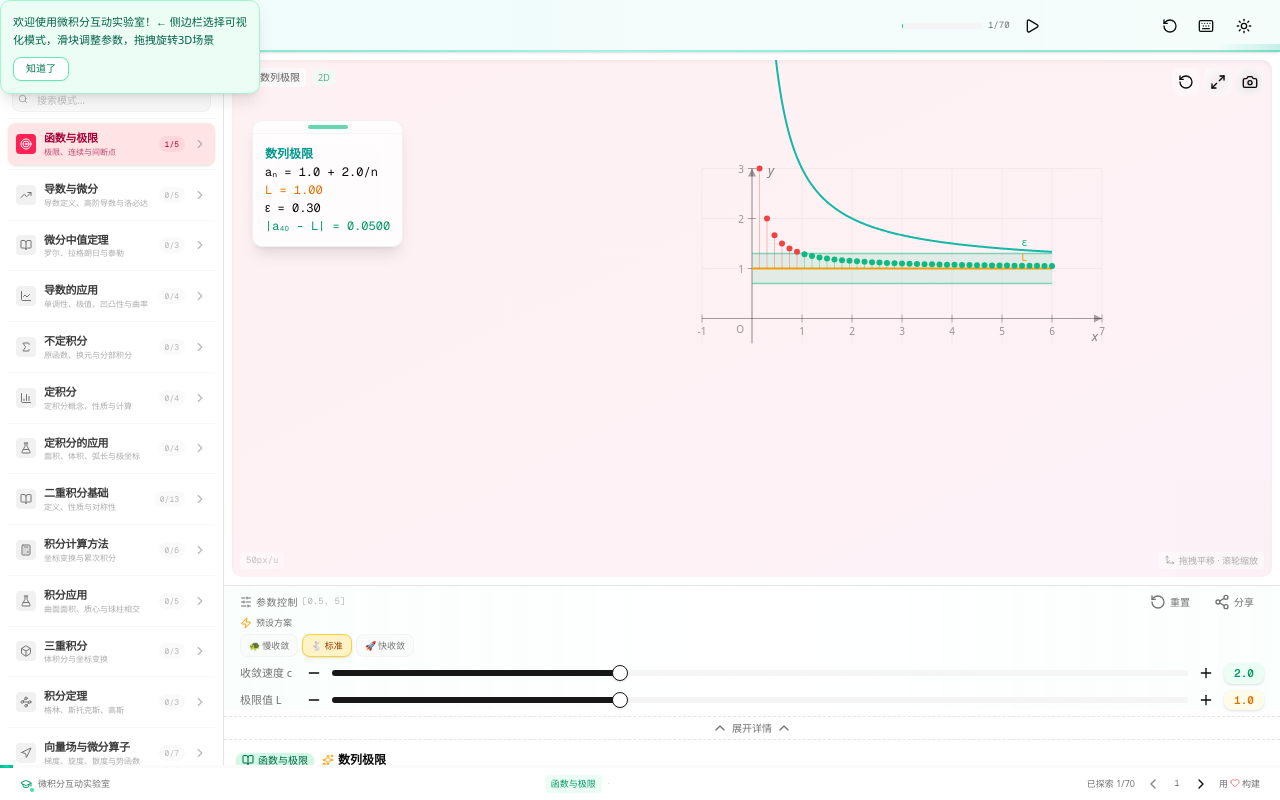
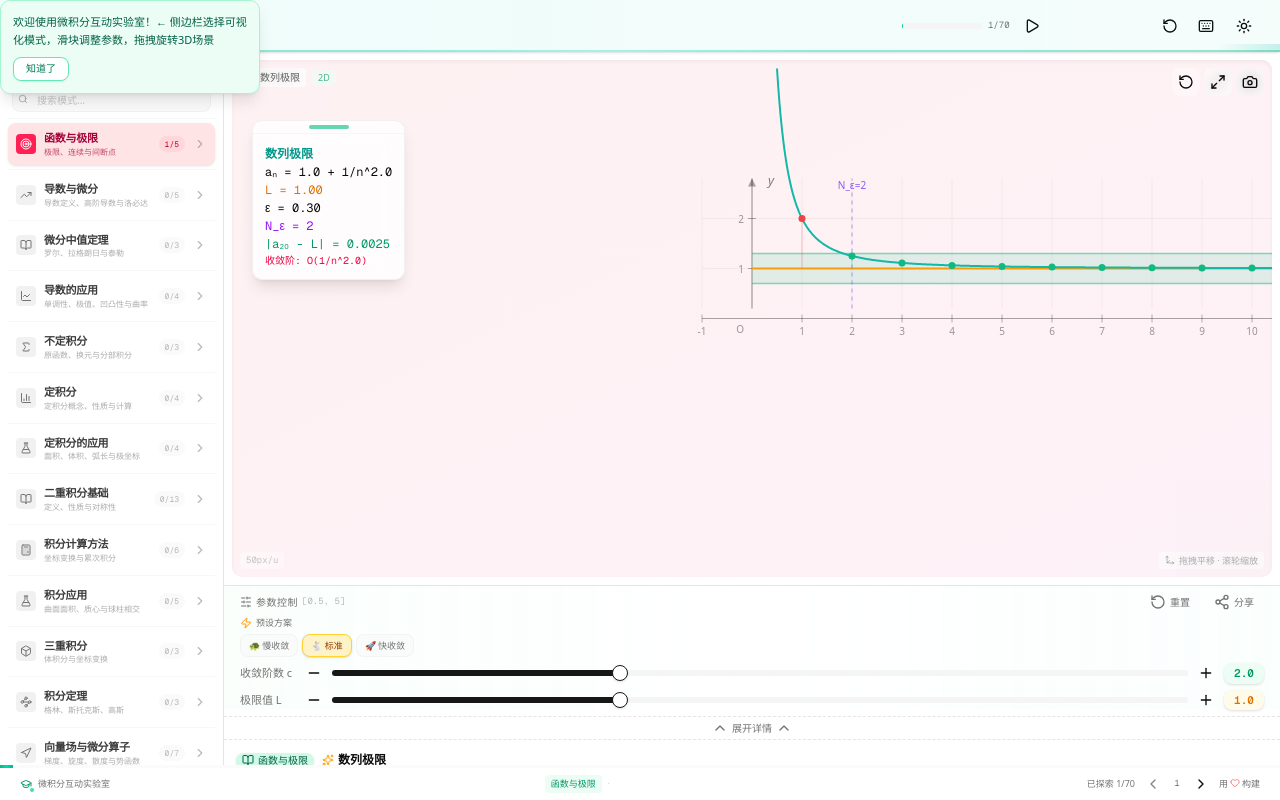
Before and after one commit to kingofu/calculus-interactive-lab, a Next.js app: page / in a window 1280 px wide. Built offline with nearby package versions, Linux system fonts and the light colour scheme.

Commit message:
b92ba95d-c0b6-4b00-aea5-ef26226daacc

```diff
--- a/src/components/lab/viewport-2d.tsx
+++ b/src/components/lab/viewport-2d.tsx
@@ -343,48 +343,67 @@ function SVGAxes({ xRange = [-6, 6], yRange = [-4, 4], scale, offsetX, offsetY }
 function Limit1SVG({ scale, offsetX, offsetY }: { scale: number; offsetX: number; offsetY: number }) {
   const { paramValue: c, paramValue2: L } = useLabStore()
   const eps = 0.3
-  const steps = 300
+  // Sequence: a_n = L + 1/n^c, where c = convergence speed (larger c → faster convergence)
+  const xMax = 25
 
   const convergencePath = useMemo(() => curveToPath(
-    (n) => L + c / Math.max(n, 0.1),
-    0.1, 6, steps, scale, offsetX, offsetY
+    (n) => L + 1 / Math.pow(Math.max(n, 0.01), c),
+    0.5, xMax, 1000, scale, offsetX, offsetY
   ), [c, L, scale, offsetX, offsetY])
 
   const sequencePoints = useMemo(() => {
     const pts: { n: number; an: number }[] = []
-    for (let n = 1; n <= 40; n++) {
-      pts.push({ n: n * 0.15, an: L + c / n })
+    for (let n = 1; n <= 20; n++) {
+      pts.push({ n, an: L + 1 / Math.pow(n, c) })
     }
     return pts
   }, [c, L])
 
-  return (
-    <g>
-      <SVGAxes xRange={[-1, 7]} yRange={[L - 1.5, L + 2]} scale={scale} offsetX={offsetX} offsetY={offsetY} />
+  // Find N such that |a_N - L| < eps
+  const nEps = useMemo(() => {
+    for (let n = 1; n <= 1000; n++) {
+      if (Math.abs(L + 1 / Math.pow(n, c) - L) < eps) return n
+    }
+    return 1000
+  }, [c, L, eps])
+
+  return (
+    <g>
+      <SVGAxes xRange={[-1, xMax + 1]} yRange={[L - 0.8, L + 1.8]} scale={scale} offsetX={offsetX} offsetY={offsetY} />
       {/* ε-band */}
-      <rect x={sx(0, scale, offsetX)} y={sy(L + eps, scale, offsetY)} width={sx(6, scale, offsetX) - sx(0, scale, offsetX)} height={eps * scale * 2} fill="#10b981" opacity={0.12} />
-      <line x1={sx(0, scale, offsetX)} y1={sy(L + eps, scale, offsetY)} x2={sx(6, scale, offsetX)} y2={sy(L + eps, scale, offsetY)} stroke="#10b981" strokeWidth={1.5} opacity={0.5} />
-      <line x1={sx(0, scale, offsetX)} y1={sy(L - eps, scale, offsetY)} x2={sx(6, scale, offsetX)} y2={sy(L - eps, scale, offsetY)} stroke="#10b981" strokeWidth={1.5} opacity={0.5} />
+      <rect x={sx(0, scale, offsetX)} y={sy(L + eps, scale, offsetY)} width={sx(xMax, scale, offsetX) - sx(0, scale, offsetX)} height={eps * scale * 2} fill="#10b981" opacity={0.12} />
+      <line x1={sx(0, scale, offsetX)} y1={sy(L + eps, scale, offsetY)} x2={sx(xMax, scale, offsetX)} y2={sy(L + eps, scale, offsetY)} stroke="#10b981" strokeWidth={1.5} opacity={0.5} />
+      <line x1={sx(0, scale, offsetX)} y1={sy(L - eps, scale, offsetY)} x2={sx(xMax, scale, offsetX)} y2={sy(L - eps, scale, offsetY)} stroke="#10b981" strokeWidth={1.5} opacity={0.5} />
       {/* Limit line */}
-      <line x1={sx(0, scale, offsetX)} y1={sy(L, scale, offsetY)} x2={sx(6, scale, offsetX)} y2={sy(L, scale, offsetY)} stroke="#f59e0b" strokeWidth={2} />
+      <line x1={sx(0, scale, offsetX)} y1={sy(L, scale, offsetY)} x2={sx(xMax, scale, offsetX)} y2={sy(L, scale, offsetY)} stroke="#f59e0b" strokeWidth={2} />
       {/* Convergence curve */}
       <path d={convergencePath} fill="none" stroke="#14b8a6" strokeWidth={2} />
+      {/* N_ε indicator line */}
+      {nEps <= xMax && (
+        <line x1={sx(nEps, scale, offsetX)} y1={sy(L - 0.8, scale, offsetY)} x2={sx(nEps, scale, offsetX)} y2={sy(L + 1.8, scale, offsetY)} stroke="#8b5cf6" strokeWidth={1} strokeDasharray="4,4" opacity={0.6} />
+      )}
       {/* Sequence scatter points */}
       {sequencePoints.map((pt, idx) => {
         const withinEps = Math.abs(pt.an - L) < eps
         const cx = sx(pt.n, scale, offsetX)
         const cy = sy(pt.an, scale, offsetY)
-        return <circle key={idx} cx={cx} cy={cy} r={3} fill={withinEps ? '#10b981' : '#ef4444'} />
+        return <circle key={idx} cx={cx} cy={cy} r={3.5} fill={withinEps ? '#10b981' : '#ef4444'} />
       })}
-      {/* Drop lines */}
-      {sequencePoints.slice(0, 20).map((pt, idx) => {
+      {/* Drop lines from points to L */}
+      {sequencePoints.map((pt, idx) => {
         const withinEps = Math.abs(pt.an - L) < eps
         const cx = sx(pt.n, scale, offsetX)
-        return <line key={`drop-${idx}`} x1={cx} y1={sy(pt.an, scale, offsetY)} x2={cx} y2={sy(L, scale, offsetY)} stroke={withinEps ? '#10b981' : '#ef4444'} strokeWidth={0.8} opacity={0.4} />
+        return <line key={`drop-${idx}`} x1={cx} y1={sy(pt.an, scale, offsetY)} x2={cx} y2={sy(L, scale, offsetY)} stroke={withinEps ? '#10b981' : '#ef4444'} strokeWidth={0.8} opacity={0.35} />
       })}
-      {/* Label */}
-      <text x={sx(5.5, scale, offsetX)} y={sy(L + eps + 0.15, scale, offsetY)} fontSize={11} fill="#10b981" textAnchor="end">ε</text>
-      <text x={sx(5.5, scale, offsetX)} y={sy(L + 0.15, scale, offsetY)} fontSize={11} fill="#f59e0b" textAnchor="end">L</text>
+      {/* Labels */}
+      <text x={sx(xMax - 0.5, scale, offsetX)} y={sy(L + eps + 0.12, scale, offsetY)} fontSize={11} fill="#10b981" textAnchor="end">+ε</text>
+      <text x={sx(xMax - 0.5, scale, offsetX)} y={sy(L - eps + 0.12, scale, offsetY)} fontSize={11} fill="#10b981" textAnchor="end">-ε</text>
+      <text x={sx(xMax - 0.5, scale, offsetX)} y={sy(L + 0.15, scale, offsetY)} fontSize={11} fill="#f59e0b" textAnchor="end">L</text>
+      {nEps <= xMax && (
+        <text x={sx(nEps, scale, offsetX)} y={sy(L + 1.6, scale, offsetY)} fontSize={10} fill="#8b5cf6" textAnchor="middle">N_ε={nEps}</text>
+      )}
+      {/* x-axis label */}
+      <text x={sx(xMax + 0.5, scale, offsetX)} y={sy(L - 0.8, scale, offsetY) - 4} fontSize={13} fontStyle="italic" fill="currentColor" opacity={0.5} className="text-foreground">n</text>
     </g>
   )
 }
@@ -1202,13 +1221,22 @@ function getOverlayContent(mode: LabMode): ReactNode {
   switch (mode) {
     case 'limit1': {
       const c = paramValue, L = paramValue2, eps = 0.3
+      const aN = (n: number) => L + 1 / Math.pow(n, c)
+      const lastErr = Math.abs(aN(20) - L)
+      // Find N_ε
+      let nEps = 1000
+      for (let n = 1; n <= 1000; n++) {
+        if (Math.abs(aN(n) - L) < eps) { nEps = n; break }
+      }
       return (
         <div className="text-xs space-y-0.5 font-mono whitespace-nowrap">
           <div className="text-teal-600 dark:text-teal-400 font-semibold">数列极限</div>
-          <div>aₙ = {L.toFixed(1)} + {c.toFixed(1)}/n</div>
+          <div>aₙ = {L.toFixed(1)} + 1/n^{c.toFixed(1)}</div>
           <div className="text-amber-600 dark:text-amber-400">L = {L.toFixed(2)}</div>
           <div>ε = {eps.toFixed(2)}</div>
-          <div className="text-emerald-600 dark:text-emerald-400">|a₄₀ - L| = {(c / 40).toFixed(4)}</div>
+          <div className="text-purple-600 dark:text-purple-400">N_ε = {nEps}</div>
+          <div className="text-emerald-600 dark:text-emerald-400">|a₂₀ - L| = {lastErr.toFixed(4)}</div>
+          <div className="text-rose-600 dark:text-rose-400 text-[10px]">收敛阶: O(1/n^{c.toFixed(1)})</div>
         </div>
       )
     }
--- a/src/store/lab-store.ts
+++ b/src/store/lab-store.ts
@@ -178,8 +178,8 @@ export const modeInfo: Record<LabMode, {
     title: '数列极限',
     section: '函数与极限',
     math: '\\lim_{n \\to \\infty} a_n = L \\Leftrightarrow \\forall \\varepsilon > 0, \\exists N, n > N \\Rightarrow |a_n - L| < \\varepsilon',
-    description: '数列极限描述数列 {aₙ} 当 n→∞ 时趋近于某个确定值 L 的过程。图中展示数列 aₙ = L + c/n 的收敛过程，带有 ε-带标注。调整参数观察收敛速度的变化。',
-    paramLabel: '收敛速度 c',
+    description: '数列极限描述数列 {aₙ} 当 n→∞ 时趋近于某个确定值 L 的过程。图中展示数列 aₙ = L + 1/n^c 的收敛过程，带有 ε-带标注。参数 c 为收敛阶数：c 越大，收敛速度越快（c=1 为 O(1/n) 收敛，c=2 为 O(1/n²) 收敛）。调整参数观察不同收敛速度下数列趋近极限的过程。',
+    paramLabel: '收敛阶数 c',
     paramMin: 0.5, paramMax: 5, paramStep: 0.1, paramDefault: 2,
     paramLabel2: '极限值 L',
     paramMin2: 0, paramMax2: 3, paramStep2: 0.1, paramDefault2: 1,
```
Also changed, not shown: 1 other file (tests, documents, lock files or other folders).
